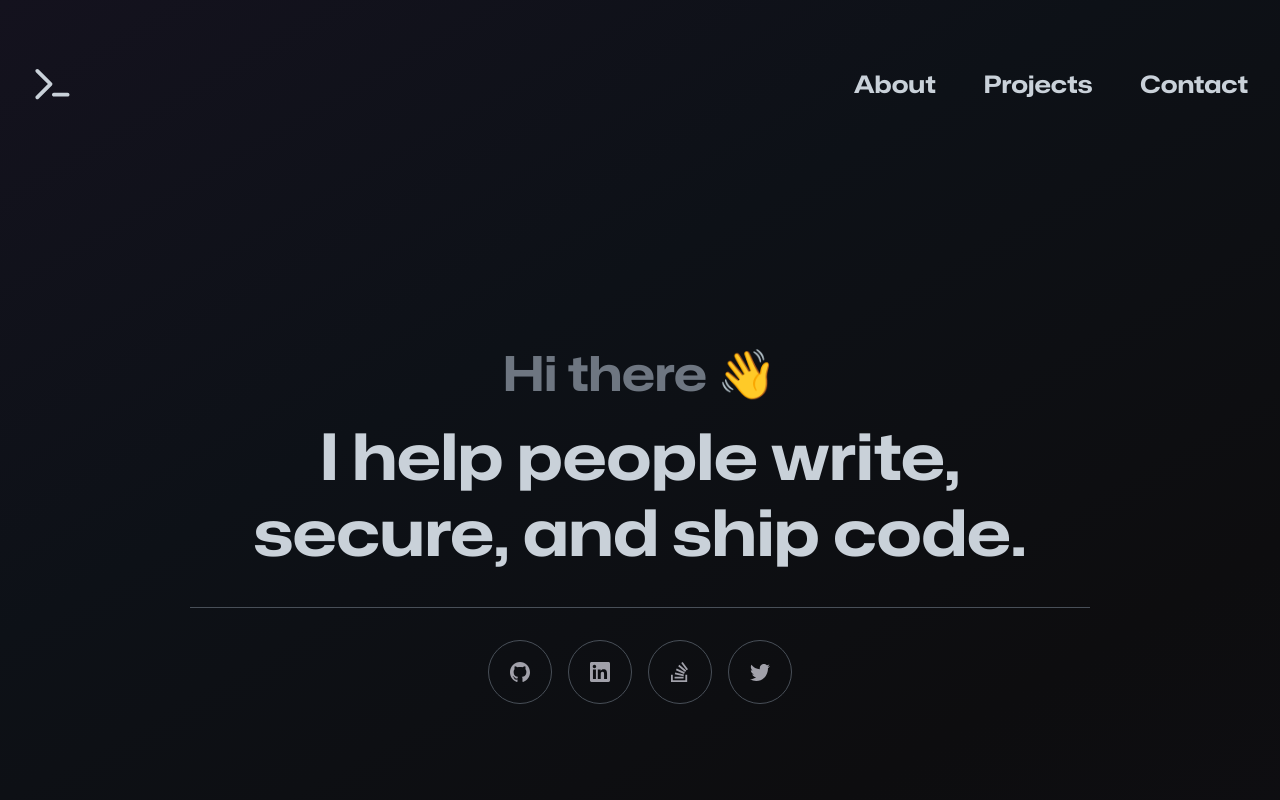
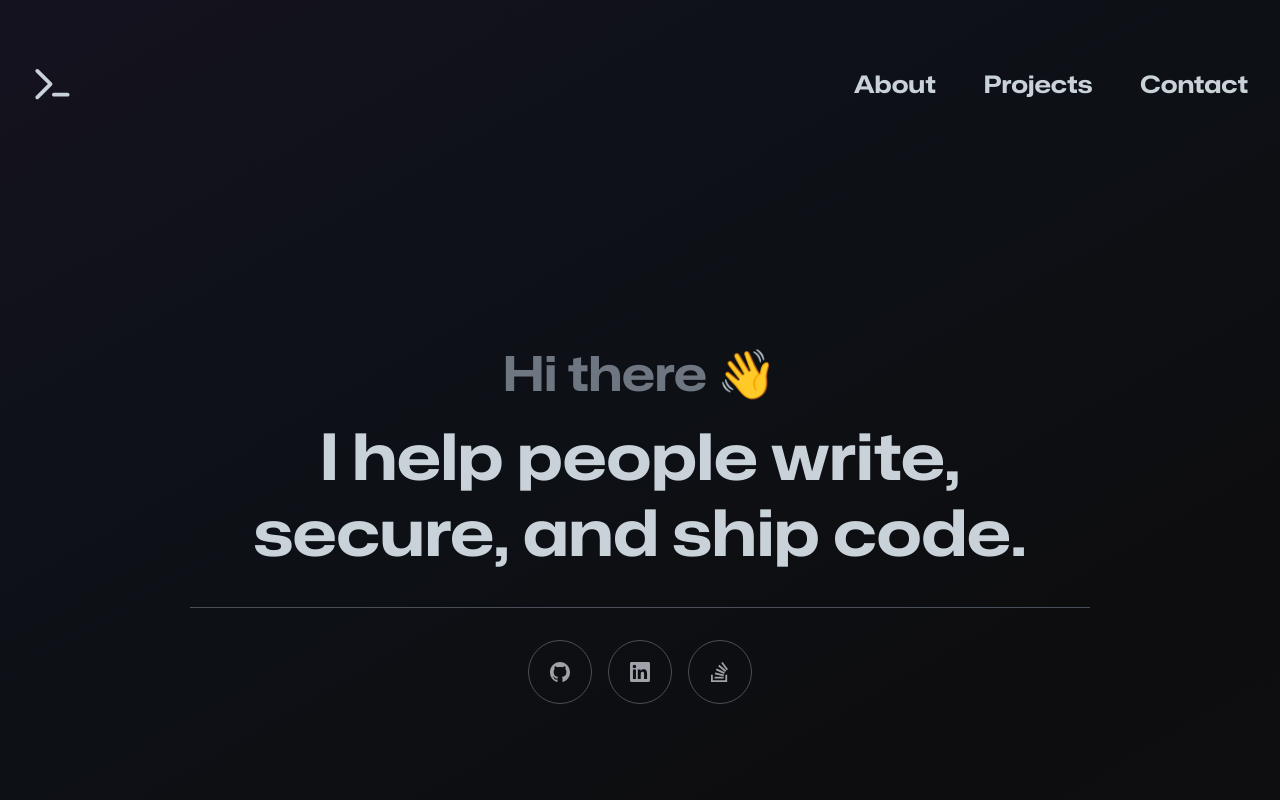
Before and after one commit to ethanhutchins33/codespaces-actions-playground, a plain HTML site: page src/index.html in a window 1280 px wide. Shown: the top 800 px of the page. Drawn offline with Linux system fonts and the light colour scheme.

Commit message:
remove twitter link

```diff
--- a/src/index.html
+++ b/src/index.html
@@ -53,11 +53,6 @@
               src="./content/svg/logo-stackoverflow.svg"
               alt="Stack Overflow"
             />
-          </button>
-        </a>
-        <a href="https://www.twitter.com/">
-          <button class="icon-button">
-            <img src="./content/svg/logo-twitter.svg" alt="Twitter" />
           </button>
         </a>
       </div>
```
